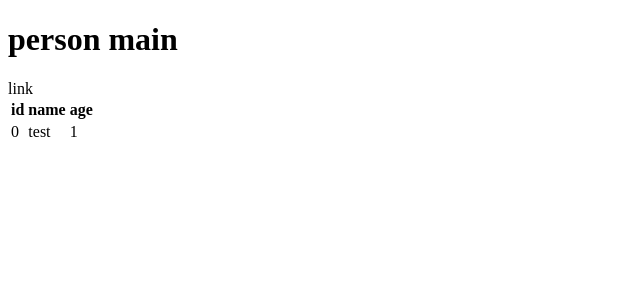
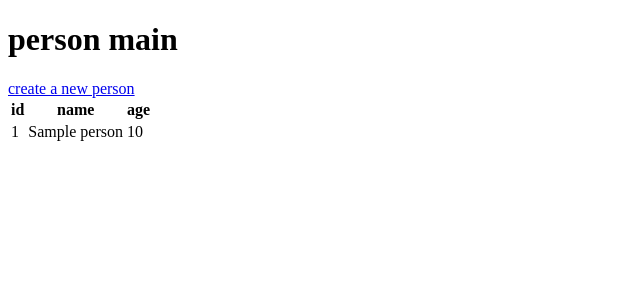
Before and after one commit to Esen-Q2-Progra-Aplicada/prograApli-s8-c1, a Flask app: page /personMain in a window 1280 px wide. Shown: the top 300 px of the page, without its empty margins (0-640 px from the left). Run offline with Flask 2, Linux system fonts and the light colour scheme; tables that the repository leaves empty or names only in its code hold one stand-in row (values such as "Sample post").

Commit message:
added person new to site

```diff
--- a/website/core/pyba_logic.py
+++ b/website/core/pyba_logic.py
@@ -1,4 +1,4 @@
-from core.pyba_database import PybaDatabase
+from ..core.pyba_database import PybaDatabase
 
 
 class PybaLogic:
--- /dev/null
+++ b/website/logic/person_logic.py
@@ -0,0 +1,12 @@
+from ..core.pyba_logic import PybaLogic
+
+
+class PersonLogic(PybaLogic):
+    def __init__(self):
+        super().__init__()
+
+    def getAllPersons(self):
+        database = self.createDatabaseObj()
+        sql = "select * from person;"
+        personList = database.executeQuery(sql)
+        return personList
--- a/website/site/routes.py
+++ b/website/site/routes.py
@@ -1,4 +1,5 @@
-from flask import Blueprint, render_template
+from flask import Blueprint, render_template, request
+from ..logic.person_logic import PersonLogic
 
 site = Blueprint(
     "site",
@@ -16,4 +17,14 @@ def home():
 
 @site.route("/personMain")
 def personMain():
-    return render_template("personMain.html")
+    logic = PersonLogic()
+    personList = logic.getAllPersons()
+    return render_template("personMain.html", personList=personList)
+
+
+@site.route("/personNew", methods=["GET", "POST"])
+def personNew():
+    if request.method == "GET":
+        return render_template("personNew.html")
+    elif request.method == "POST":
+        return "personNew posted"
--- a/website/site/templates/index.html
+++ b/website/site/templates/index.html
@@ -12,6 +12,8 @@
     <h1>main site</h1>
     <p>this is the main site</p>
     <img src="{{ url_for('.static', filename='images/python-logo.png') }}" width="256" height="256" alt="">
+    <br><br>
+    <a href="{{ url_for('.personMain') }}">go to person main</a>
 </body>
 
 </html>
--- a/website/site/templates/personMain.html
+++ b/website/site/templates/personMain.html
@@ -11,18 +11,20 @@
 <body>
     <h1>person main</h1>
 
-    link
+    <a href="{{ url_for('.personNew') }}">create a new person</a>
     <table>
         <tr>
             <th>id</th>
             <th>name</th>
             <th>age</th>
         </tr>
+        {% for person in personList %}
         <tr>
-            <td>0</td>
-            <td>test</td>
-            <td>1</td>
+            <td>{{ person["id"] }}</td>
+            <td>{{ person["name"] }}</td>
+            <td>{{ person["age"] }}</td>
         </tr>
+        {% endfor %}
     </table>
 </body>
 
```
Also changed, not shown: website/site/templates/personNew.html (added, +28 -0 lines), website/core/__init__.py (added).
